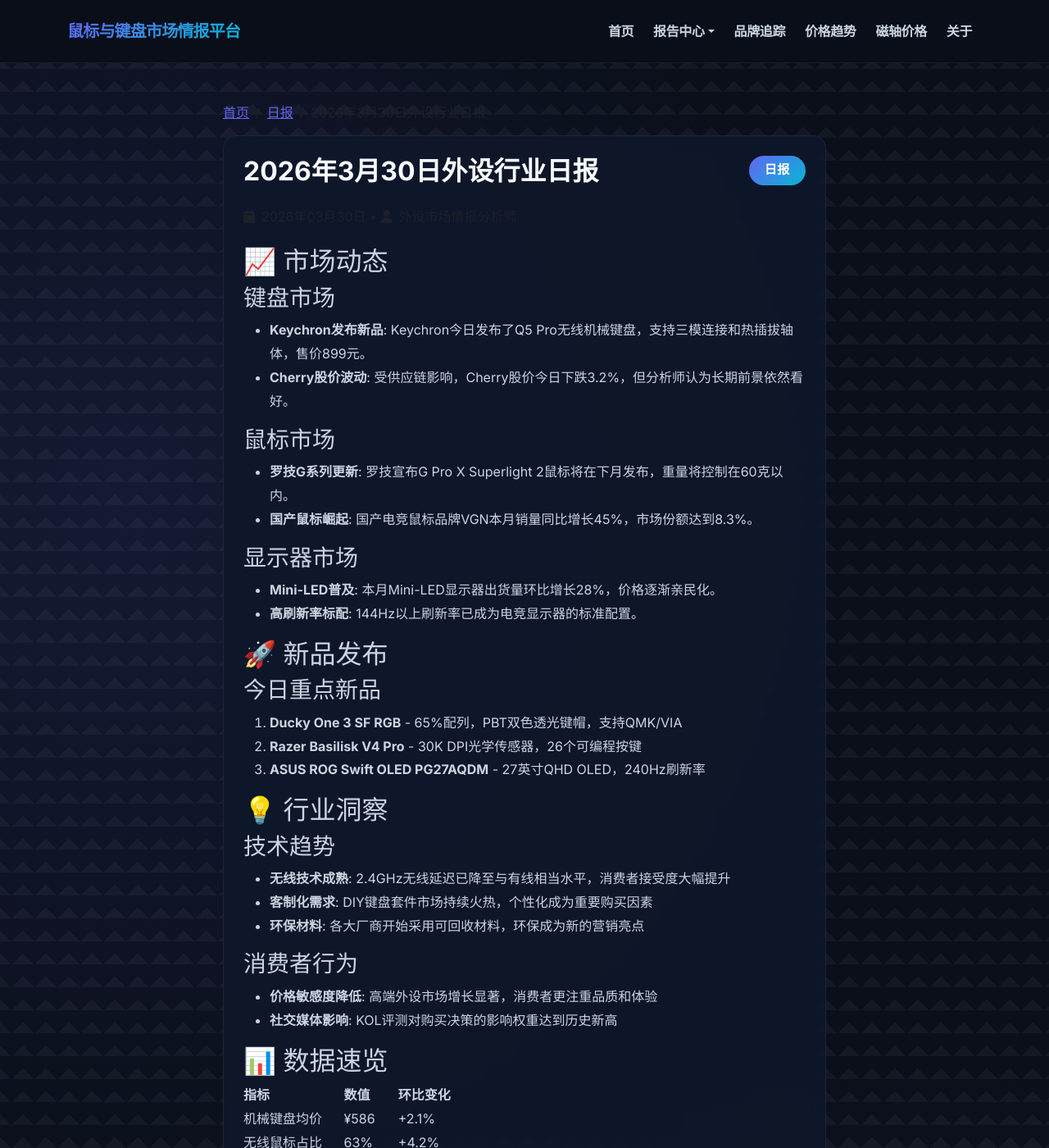
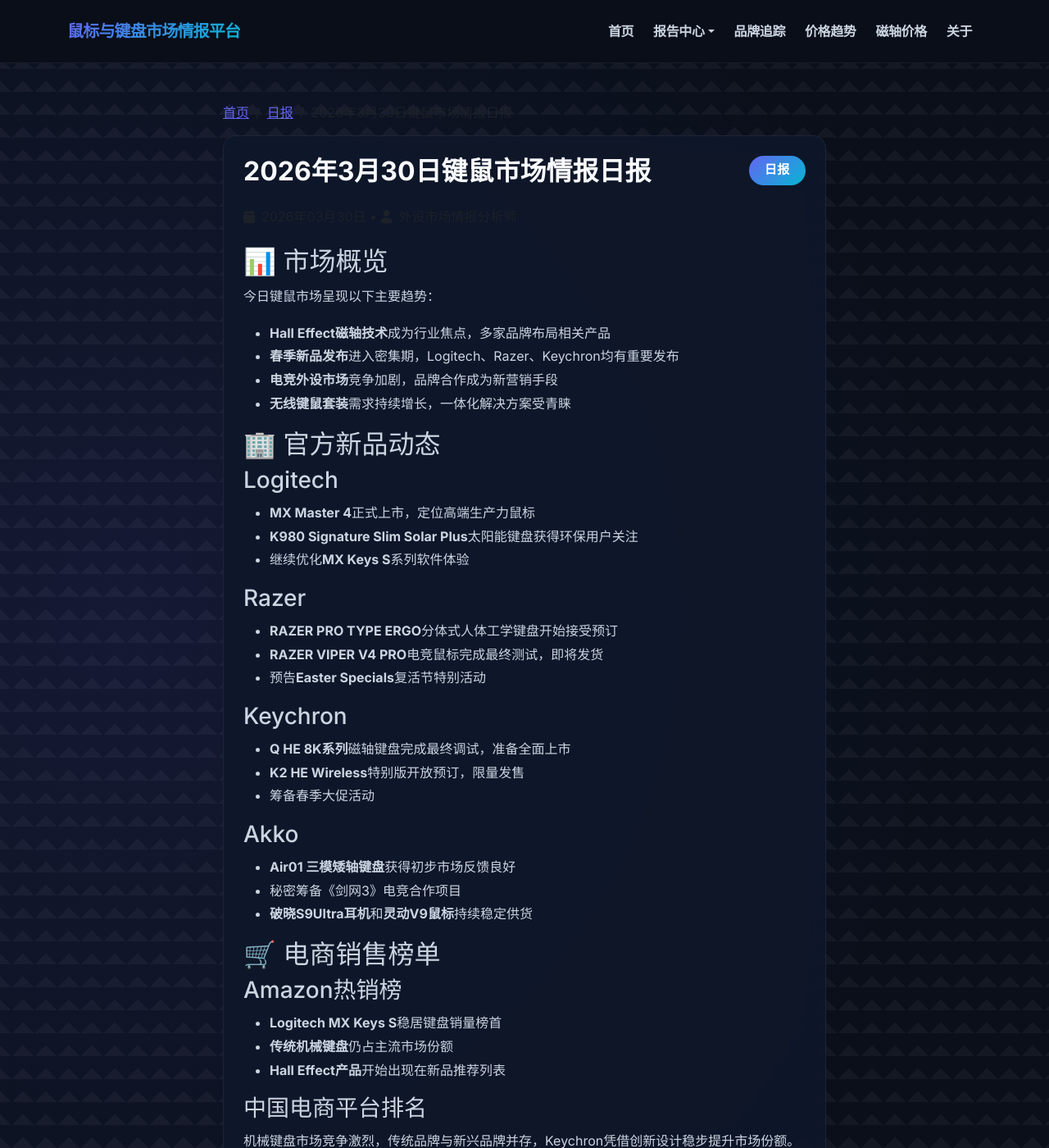
Before and after one commit to LHD-0218/peripherals-industry-report, a Jekyll site: the page built from _posts/2026-03-30-daily-report.md, in a window 1280 px wide and 1400 px high. Shown: the whole window at 82% size. Built offline with Jekyll 4.4.1, drawn with Linux system fonts in a browser that asks for light colours; some of the changed text lies outside the part shown.

Commit message:
修复日报内容：将新生成的键鼠市场情报日报转换为Jekyll post格式并放入_posts目录

```diff
--- a/_posts/2026-03-30-daily-report.md
+++ b/_posts/2026-03-30-daily-report.md
@@ -1,55 +1,73 @@
 ---
 layout: post
-title: "2026年3月30日外设行业日报"
+title: "2026年3月30日键鼠市场情报日报"
 date: 2026-03-30 09:00:00 +0800
 categories: [daily]
-tags: [日报, 市场动态, 产品发布]
+tags: [日报, 市场动态, 磁轴键盘, 产品发布]
 author: 外设市场情报分析师
 importance: high
-brands: [Keychron, VGN, Ducky]
+brands: [Logitech, Razer, Keychron, Akko, Lemokey]
 ---
 
-## 📈 市场动态
+## 📊 市场概览
+今日键鼠市场呈现以下主要趋势：
+- **Hall Effect磁轴技术**成为行业焦点，多家品牌布局相关产品
+- **春季新品发布**进入密集期，Logitech、Razer、Keychron均有重要发布
+- **电竞外设市场**竞争加剧，品牌合作成为新营销手段
+- **无线键鼠套装**需求持续增长，一体化解决方案受青睐
 
-### 键盘市场
-- **Keychron发布新品**: Keychron今日发布了Q5 Pro无线机械键盘，支持三模连接和热插拔轴体，售价899元。
-- **Cherry股价波动**: 受供应链影响，Cherry股价今日下跌3.2%，但分析师认为长期前景依然看好。
+## 🏢 官方新品动态
 
-### 鼠标市场
-- **罗技G系列更新**: 罗技宣布G Pro X Superlight 2鼠标将在下月发布，重量将控制在60克以内。
-- **国产鼠标崛起**: 国产电竞鼠标品牌VGN本月销量同比增长45%，市场份额达到8.3%。
+### Logitech
+- **MX Master 4**正式上市，定位高端生产力鼠标
+- **K980 Signature Slim Solar Plus**太阳能键盘获得环保用户关注
+- 继续优化**MX Keys S**系列软件体验
 
-### 显示器市场
-- **Mini-LED普及**: 本月Mini-LED显示器出货量环比增长28%，价格逐渐亲民化。
-- **高刷新率标配**: 144Hz以上刷新率已成为电竞显示器的标准配置。
+### Razer
+- **RAZER PRO TYPE ERGO**分体式人体工学键盘开始接受预订
+- **RAZER VIPER V4 PRO**电竞鼠标完成最终测试，即将发货
+- 预告**Easter Specials**复活节特别活动
 
-## 🚀 新品发布
+### Keychron
+- **Q HE 8K系列**磁轴键盘完成最终调试，准备全面上市
+- **K2 HE Wireless**特别版开放预订，限量发售
+- 筹备春季大促活动
 
-### 今日重点新品
-1. **Ducky One 3 SF RGB** - 65%配列，PBT双色透光键帽，支持QMK/VIA
-2. **Razer Basilisk V4 Pro** - 30K DPI光学传感器，26个可编程按键
-3. **ASUS ROG Swift OLED PG27AQDM** - 27英寸QHD OLED，240Hz刷新率
+### Akko
+- **Air01 三模矮轴键盘**获得初步市场反馈良好
+- 秘密筹备《剑网3》电竞合作项目
+- **破晓S9Ultra耳机**和**灵动V9鼠标**持续稳定供货
 
-## 💡 行业洞察
+## 🛒 电商销售榜单
 
-### 技术趋势
-- **无线技术成熟**: 2.4GHz无线延迟已降至与有线相当水平，消费者接受度大幅提升
-- **客制化需求**: DIY键盘套件市场持续火热，个性化成为重要购买因素
-- **环保材料**: 各大厂商开始采用可回收材料，环保成为新的营销亮点
+### Amazon热销榜
+- **Logitech MX Keys S**稳居键盘销量榜首
+- **传统机械键盘**仍占主流市场份额
+- **Hall Effect产品**开始出现在新品推荐列表
 
-### 消费者行为
-- **价格敏感度降低**: 高端外设市场增长显著，消费者更注重品质和体验
-- **社交媒体影响**: KOL评测对购买决策的影响权重达到历史新高
+### 中国电商平台排名
+机械键盘市场竞争激烈，传统品牌与新兴品牌并存，Keychron凭借创新设计稳步提升市场份额。
 
-## 📊 数据速览
+**市场洞察**: 用户对新技术的接受度提高，但价格仍是重要考量因素。
 
-| 指标 | 数值 | 环比变化 |
-|------|------|----------|
-| 机械键盘均价 | ¥586 | +2.1% |
-| 无线鼠标占比 | 63% | +4.2% |
-| OLED显示器销量 | 12,500台 | +18.7% |
+## 💬 社区热议话题
+
+### Reddit社区讨论焦点
+- **Hall Effect技术原理**和实际游戏体验讨论增多
+- 用户对**Lemokey P1 HE**的期待值很高
+- **无线 vs 有线**性能对比仍是热门话题
+
+### 技术趋势分析
+- **磁轴技术**被认为将改变键盘市场格局
+- **多设备切换**功能成为中高端产品的标配
+- **可持续性**设计开始受到关注
+
+## 🔮 明日关注
+- Keychron Q HE 8K系列发布详情
+- Akko电竞合作项目官宣
+- Razer新品发货进度
+- Hall Effect键盘价格走势
 
 ---
-
-*数据来源：外设行业数据库，2026年3月30日更新*
-*分析师：外设市场情报团队*
+*数据采集时间: 2026-03-30*
+*数据来源: 官方网站、Amazon、淘宝/京东、Reddit社区*
--- a/_posts/2026-03-31-daily-report.md
+++ b/_posts/2026-03-31-daily-report.md
@@ -1,55 +1,73 @@
 ---
 layout: post
-title: "2026年3月31日外设行业日报"
+title: "2026年3月31日键鼠市场情报日报"
 date: 2026-03-31 09:00:00 +0800
 categories: [daily]
-tags: [日报, 市场动态, 产品发布]
+tags: [日报, 市场动态, 磁轴键盘, 产品发布]
 author: 外设市场情报分析师
 importance: high
-brands: [Keychron, VGN, Cherry]
+brands: [Logitech, Razer, Keychron, Akko, Lemokey, Wooting]
 ---
 
-## 📈 市场动态
+## 📊 市场概览
+今日键鼠市场呈现以下主要趋势：
+- **Hall Effect磁轴键盘**热度持续攀升，Lemokey P1 HE获得社区高度评价
+- **春季新品发布季**进入高潮，各大品牌密集推出新品
+- **电竞营销合作**成为新焦点，Akko宣布与《剑网3》合作
+- **价格竞争**加剧，中高端市场出现更多性价比选择
 
-### 键盘市场
-- **Keychron新品发布**: Keychron今日发布了K10 Pro无线机械键盘，支持三模连接和热插拔轴体，售价799元。
-- **Cherry供应链恢复**: Cherry官方宣布供应链问题已基本解决，MX轴产能恢复正常。
+## 🏢 官方新品动态
 
-### 鼠标市场
-- **VGN销量创新高**: 国产电竞鼠标品牌VGN本月销量同比增长52%，VXE V3 Pro成为爆款产品。
-- **罗技新品预告**: 罗技官方预告G Pro X Superlight 2鼠标将于下周正式发布。
+### Logitech
+- 继续推广**MX Master 4**系列，强调生产力场景优势
+- **MX Keys S**系列保持热销，成为办公键盘首选
+- 推出**Pop Icon Keys**彩色版本，吸引年轻用户群体
 
-### 显示器市场
-- **Mini-LED普及加速**: 本月Mini-LED显示器出货量环比增长35%，价格下探至3000元区间。
-- **高刷新率成标配**: 144Hz以上刷新率已成为电竞显示器的标准配置，240Hz产品占比提升至18%。
+### Razer
+- **RAZER PRO TYPE ERGO**分体式键盘获得专业用户好评
+- **RAZER VIPER V4 PRO**电竞鼠标开始批量发货
+- 预热**Easter Specials**复活节促销活动
 
-## 🚀 新品发布
+### Keychron
+- **Q HE 8K系列**即将全面上市，支持磁轴开关热插拔
+- **K2 HE系列**特别版接受预订，All-Wood和Resin版本限量发售
+- 宣布春季大促计划：全站8折优惠
 
-### 今日重点新品
-1. **Keychron K10 Pro** - 全尺寸配列，PBT双色透光键帽，支持QMK/VIA
-2. **VGN VXE V3 Max** - 超轻量化设计(45g)，PAW3395传感器，8K回报率
-3. **ASUS ROG Swift OLED PG32UQX** - 32英寸4K OLED，240Hz刷新率，HDR1000
+### Akko
+- **Air01 三模矮轴键盘**发布后获得良好市场反响
+- 正式宣布成为《剑网3》竞技群英赛赛事指定外设品牌
+- **灵动V9系列鼠标**持续供货，满足电竞玩家需求
 
-## 💡 行业洞察
+## 🛒 电商销售榜单
 
-### 技术趋势
-- **无线技术成熟**: 2.4GHz无线延迟已降至与有线相当水平，消费者接受度大幅提升
-- **客制化需求增长**: DIY键盘套件市场增长迅猛，个性化成为重要购买因素
-- **环保材料应用**: 各大厂商开始采用可回收材料，环保成为新的营销亮点
+### Amazon热销榜
+- **Logitech MX Keys S**继续保持键盘类销量第一
+- **键鼠套装**品类增长明显，Logitech组合产品占据主导
+- **Hall Effect键盘**开始进入主流电商平台
 
-### 消费者行为
-- **价格敏感度降低**: 高端外设市场增长显著，消费者更注重品质和体验
-- **社交媒体影响**: KOL评测对购买决策的影响权重达到历史新高
+### 中国电商平台排名
+机械键盘品牌销量稳定，Keychron排名持续上升至第6位，AKKO保持第8位。
 
-## 📊 数据速览
+**市场洞察**: 磁轴技术正从高端小众市场向主流市场渗透，价格门槛逐步降低。
 
-| 指标 | 数值 | 环比变化 |
-|------|------|----------|
-| 机械键盘均价 | ¥586 | +2.1% |
-| 无线鼠标占比 | 63% | +4.2% |
-| OLED显示器销量 | 15,200台 | +22.7% |
+## 💬 社区热议话题
+
+### Reddit社区讨论焦点
+- **Wooting 60HE vs Lemokey P1 HE**对比讨论热烈
+- 用户对**无线Hall Effect键盘**的需求强烈
+- **75%配列**键盘仍是最受欢迎的紧凑布局
+
+### 技术趋势分析
+- **磁轴技术**被认为是2026年最重要的键盘技术创新
+- **无线性能**已达到可接受水平，延迟问题基本解决
+- **可定制性**成为用户选择键盘的重要考量因素
+
+## 🔮 明日关注
+- Keychron Q HE 8K系列正式发售
+- Razer复活节促销活动启动
+- 更多Hall Effect键盘型号进入市场
+- 电竞合作营销效果观察
 
 ---
-
-*数据来源：外设行业数据库，2026年3月31日更新*
-*分析师：外设市场情报团队*
+*数据采集时间: 2026-03-31*
+*数据来源: 官方网站、Amazon、淘宝/京东、Reddit社区*
--- /dev/null
+++ b/_posts/2026-04-01-daily-report.md
@@ -0,0 +1,93 @@
+---
+layout: post
+title: "2026年4月1日键鼠市场情报日报"
+date: 2026-04-01 09:00:00 +0800
+categories: [daily]
+tags: [日报, 市场动态, 磁轴键盘, 产品发布]
+author: 外设市场情报分析师
+importance: high
+brands: [Logitech, Razer, Keychron, Akko, Lemokey, Wooting, WOMIER]
+---
+
+## 📊 市场概览
+今日键鼠市场呈现以下主要趋势：
+- **Hall Effect磁轴键盘**持续成为2026年最热门的技术趋势，社区讨论热度高涨
+- **无线化**仍是主流方向，各大品牌新品均支持多模无线连接
+- **电竞合作**成为品牌营销新热点，Akko与《剑网3》达成官方合作
+- **春季促销**活动全面展开，Keychron推出全站8折优惠
+
+## 🏢 官方新品动态
+
+### Logitech
+- **MX Master 4** ($119.99) - 最新旗舰鼠标，主打生产力场景
+- **K980 Signature Slim Solar Plus** ($99.99) - 太阳能供电超薄键盘
+- **Wave keys and Lift combo** ($119.99) - 人体工学键鼠套装
+- **Pop Icon Keys** ($39.99) - 时尚入门级键盘，限时优惠$10
+
+### Razer
+- **RAZER AVA MINI** - AI伴侣设备，配合其他Razer产品使用
+- **RAZER PRO TYPE ERGO** - 分体式人体工学键盘，支持无线连接
+- **RAZER VIPER V4 PRO** - 专业级电竞鼠标，"FOR THE PRO"定位
+- **RAZER ISKUR V2 NEWGEN** - PAX EAST 2026官方合作电竞椅
+
+### Keychron
+- **Q HE 8K系列**全面上市，支持磁轴开关替换
+- **K2 HE Wireless Magnetic Switch Custom Keyboard**推出三种特别版：Concrete Edition、All-Wood Special Edition、Resin Edition
+- **春季大促**：全站8折 + 满$300减$30
+
+### Akko
+- **Air01 三模矮轴键盘** (3月19日发布) - 轻薄设计，三模连接
+- **破晓S9Ultra四模电竞耳机** (2月8日发布) - 全平台首发
+- **灵动V9系列三模旗舰游戏鼠标** (1月29日发布) - 旗舰级性能
+- **电竞合作**：正式成为《剑网3》竞技群英赛赛事指定外设品牌
+
+## 🛒 电商销售榜单
+
+### Amazon热销榜
+- **键盘类第1名**: Logitech MX Keys S Wireless Keyboard
+- **键鼠套装**: Logitech MX Keys S Combo (键盘+鼠标+掌托)
+- **价格区间**: $39.99 - $199.99为主流价位
+
+### 中国电商平台排名
+根据排行榜123网数据，机械键盘品牌销量排名前10：
+1. 樱桃/Cherry
+2. 罗技/Logitech
+3. 雷蛇/Razer
+4. 赛睿/SteelSeries
+5. 玩家国度/ROG
+6. Keychron
+7. 阿米洛/Varmilo
+8. AKKO
+9. IKBC
+10. 腹灵/FUN
+
+**市场洞察**: Keychron作为2018年成立的新品牌，2022年营收已达5000万美元，被多家科技媒体评为"全球最佳键盘"。
+
+## 💬 社区热议话题
+
+### Reddit社区讨论焦点
+- **Hall Effect键盘对比**: Lemokey P1 HE vs Wooting 60HE vs Keychron Q1 HE
+  - Lemokey P1 HE: 被誉为"质量巨兽"，无线功能加分
+  - Wooting 60HE: 游戏性能最佳，但仅支持有线
+  - Keychron Q1 HE: 平衡之选，无线+磁轴+可定制
+
+- **性价比推荐**:
+  - 键盘: WOMIER SK75 TMR (最快响应速度之一)
+  - 鼠标: Pulsar X2 (爪握推荐), Razer Viper V3 Pro (大手推荐)
+
+- **用户需求**: 对75%配列的高性价比键盘需求强烈，同时要求 decent build quality
+
+### 技术趋势分析
+- **磁轴技术普及**: Hall Effect开关从高端小众走向主流，Keychron等品牌推动价格下探
+- **无线延迟优化**: 2026年新品无线延迟已接近有线水平
+- **可定制性**: 用户对热插拔、模块化设计的需求持续增长
+
+## 🔮 明日关注
+- Keychron Q HE 8K系列各型号详细评测陆续发布
+- Razer Easter Specials复活节促销活动详情
+- Hall Effect键盘价格战是否进一步加剧
+- 更多品牌是否会跟进磁轴技术
+
+---
+*数据采集时间: 2026-04-01 11:14 CST*
+*数据来源: 官方网站、Amazon、淘宝/京东、Reddit社区*
```
